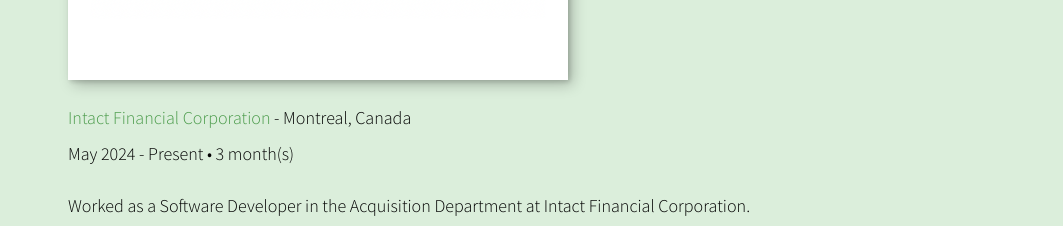
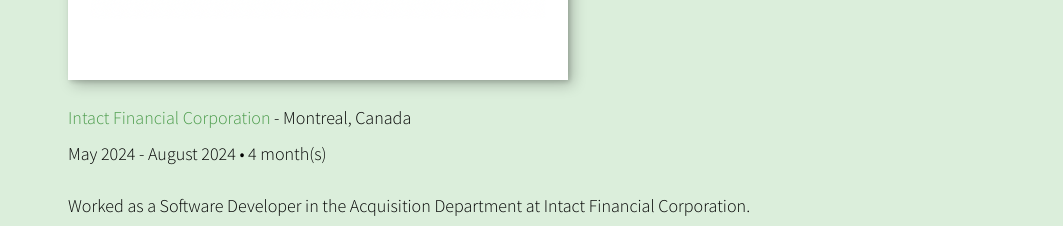
Before and after one commit to ThiiLuu79/tm_portfolio, a React (Create React App) app: page /Work in a window 1280 px wide. Shown: the part 1021-1247 px from the top of the page, without its empty margins (108-1171 px from the left). Built offline with nearby package versions, Linux system fonts and the light colour scheme.

Commit message:
Updated intactEnd date

```diff
--- a/src/components/WorkComponent/Work.jsx
+++ b/src/components/WorkComponent/Work.jsx
@@ -20,7 +20,7 @@ const Work = () => {
     const workConstants = language === 'en' ? workConstantsEn : workConstantsFr;
 
     var intactStart = new Date(2024, 4, 6);
-    var intactEnd = new Date();
+    var intactEnd = new Date(2024, 7, 23);
     var nbcStart = new Date(2023, 4, 14);
     var nbcEnd = new Date(2023, 7, 30);
     var inlibroStart = new Date(2022, 0);
```
